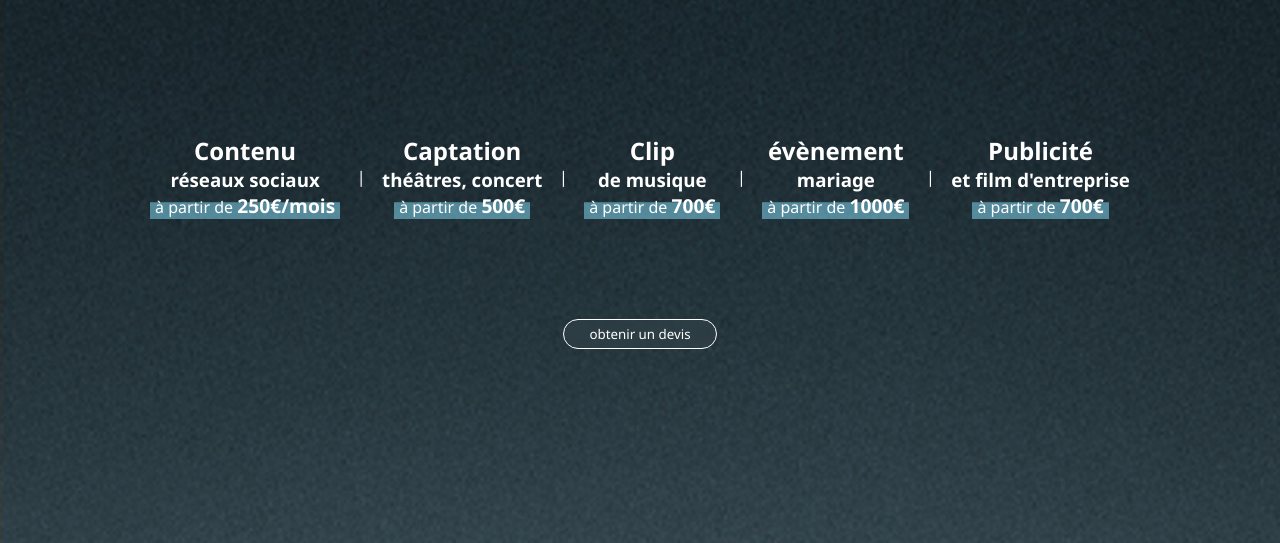
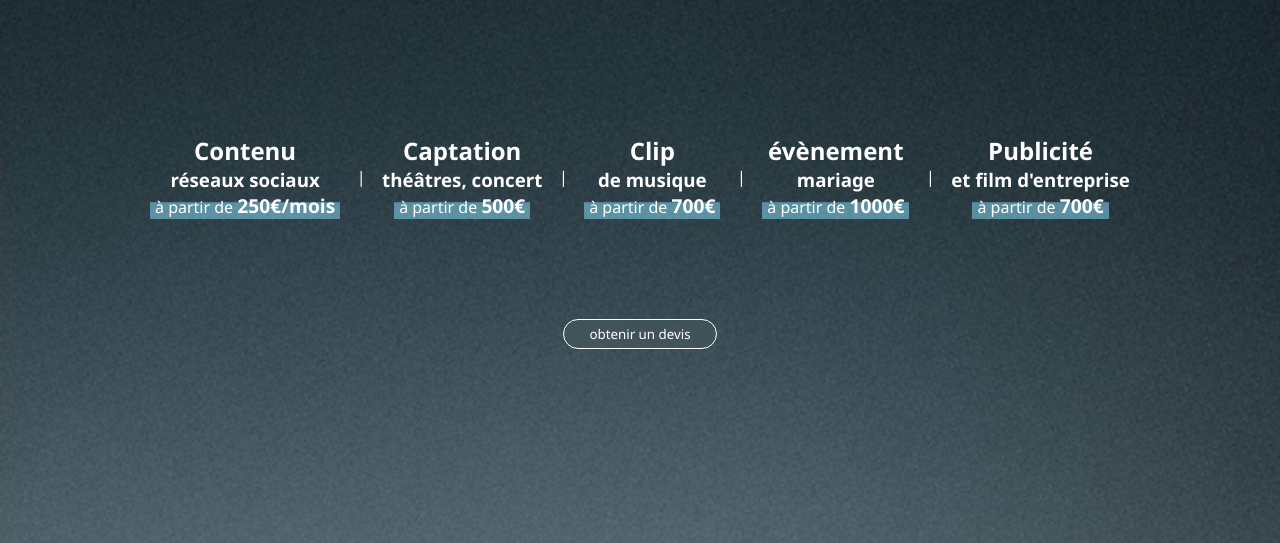
Before and after one commit to NoaSecond/mateoms.com, a plain HTML site: page prestations.html in a window 1280 px wide. Shown: the part 396-939 px from the top of the page. Drawn offline with Linux system fonts and the light colour scheme.

Commit message:
:bug: Fix background size and repetition

```diff
--- a/css/index.css
+++ b/css/index.css
@@ -36,6 +36,9 @@ section:nth-child(1)>div>h2 {
 /* Section 2 */
 section:nth-child(2) {
     background-image: url('/assets/img/Section2Background.jpg');
+    background-size: cover;
+    background-repeat: no-repeat;
+    background-position: center center;
 }
 
 section:nth-child(2)>div {
--- a/css/prestations.css
+++ b/css/prestations.css
@@ -1,5 +1,8 @@
 body {
     background-image: url('/assets/img/prestationsBackground.jpg');
+    background-size: cover;
+    background-repeat: no-repeat;
+    background-position: center center;
 }
 
 h1 {
--- a/css/seo.css
+++ b/css/seo.css
@@ -1,5 +1,8 @@
 body {
     background-image: url('/assets/img/seoBackground.jpg');
+    background-size: cover;
+    background-repeat: no-repeat;
+    background-position: center center;
 }
 
 div#title {
```
